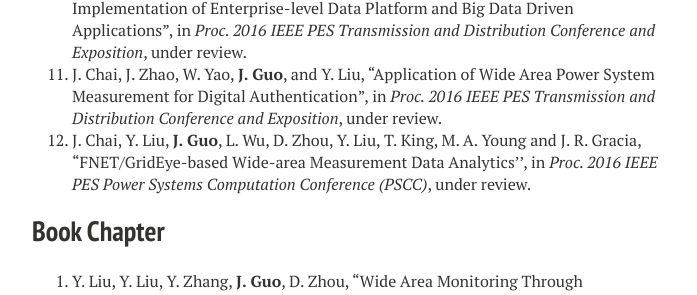
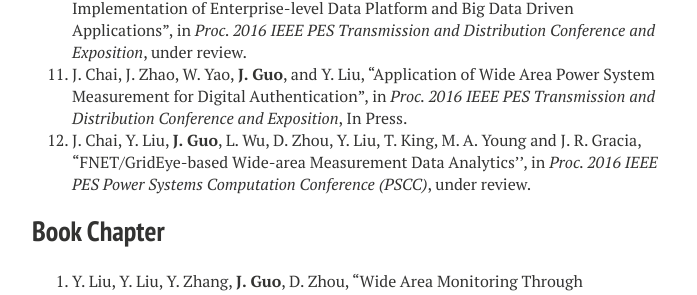
Before and after one commit to JiahuiGuo/jiahuiguo.github.io, a Jekyll site: the page built from publications.md, in a window 1280 px wide. Shown: the part 1402-1697 px from the top of the page, without its empty margins (288-985 px from the left). Built offline with Jekyll 4.4.1, drawn with Linux system fonts in a browser that asks for light colours; nearby versions of some CDN libraries.

Commit message:
update publication

```diff
--- a/publications.md
+++ b/publications.md
@@ -28,7 +28,7 @@ share: false
 8. **J. Guo**, Y. Zhang, M. A. Young, M. J. Till, A. Dimitrovski, Y. Liu, and P. Williging, "Design and implementation of real-time off-grid detection tool based on FNET/GridEye", in *Proc. IEEE 2014 Power and Energy Society General Meeting*, July 2014. [(*IEEE Xplore*)](http://ieeexplore.ieee.org/lpdocs/epic03/wrapper.htm?arnumber=6939090)
 9. **J. Guo**, H. Liu, D. Zhou, J. Chai, Y. Zhang, and Y. Liu, "Real-time Power System Electromechanical Mode Estimation Implementation and Visualization Utilizing Synchrophasor Data", in *Proc. 2016 IEEE PES Transmission and Distribution Conference and Exposition*, In Press. [(*pdf*)](2016-ModeEstimation.pdf)
 10. H. Liu, **J. Guo**, W. Yu, T. Xia, R. Sun, M. Gardner, L. Zhu, and Y. Liu, "Design and Implementation of Enterprise-level Data Platform and Big Data Driven Applications", in *Proc. 2016 IEEE PES Transmission and Distribution Conference and Exposition*, under review.
-11. J. Chai, J. Zhao, W. Yao, **J. Guo**, and Y. Liu, "Application of Wide Area Power System Measurement for Digital Authentication", in *Proc. 2016 IEEE PES Transmission and Distribution Conference and Exposition*, under review.
+11. J. Chai, J. Zhao, W. Yao, **J. Guo**, and Y. Liu, "Application of Wide Area Power System Measurement for Digital Authentication", in *Proc. 2016 IEEE PES Transmission and Distribution Conference and Exposition*, In Press.
 12. J. Chai, Y. Liu, **J. Guo**, L. Wu, D. Zhou, Y. Liu, T. King, M. A. Young and J. R. Gracia, "FNET/GridEye-based Wide-area Measurement Data Analytics'', in *Proc. 2016 IEEE PES Power Systems Computation Conference (PSCC)*, under review.
 
 ## Book Chapter
```
